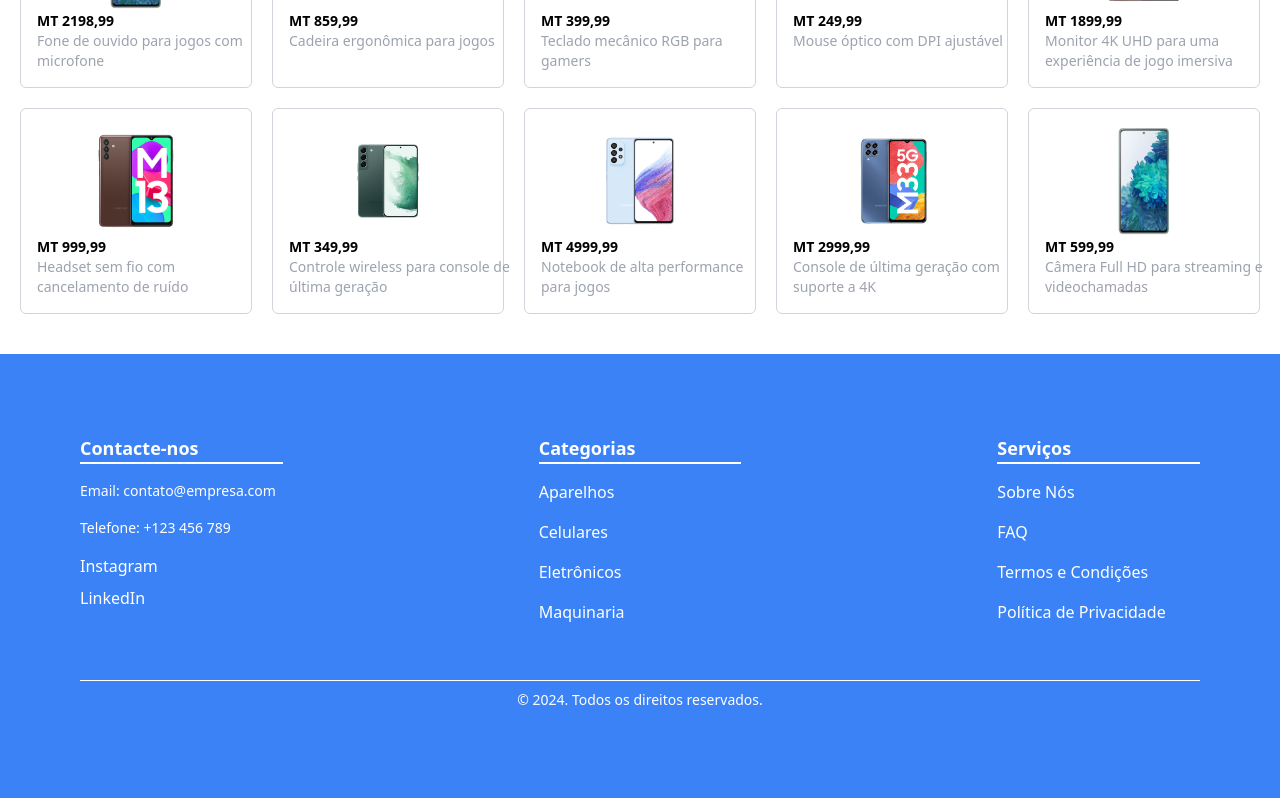
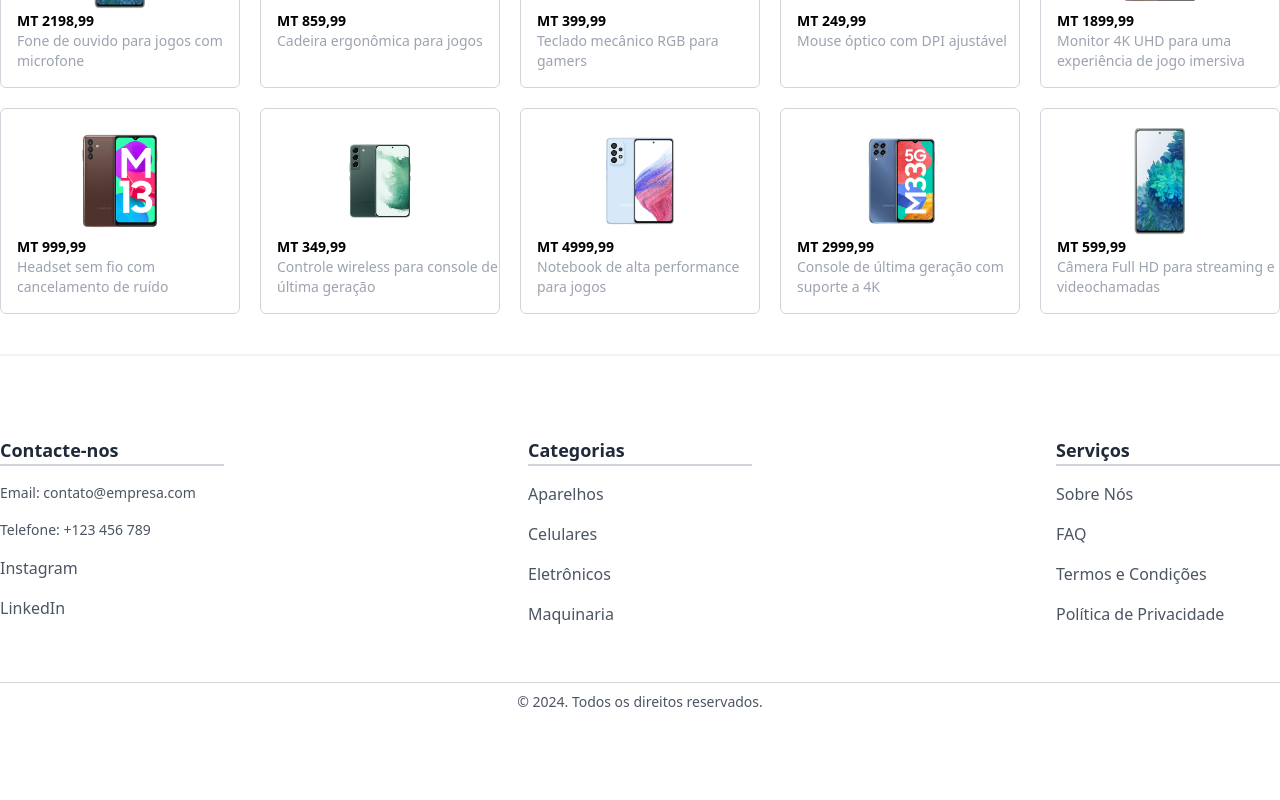
Before and after one commit to anchaapedro/area_commerce, a Nuxt app: page / in a window 1280 px wide. Shown: the part 626-1426 px from the top of the page. Built offline with nearby package versions, Linux system fonts and the light colour scheme.

Commit message:
improve footer

```diff
--- a/components/layout/Topbar.vue
+++ b/components/layout/Topbar.vue
@@ -1,5 +1,5 @@
 <template>
-  <nav class="bg-white p-6 shadow-md border-b-2">
+  <nav class="bg-white p-6 shadow-sm border-b-2">
     <div class="container mx-auto flex justify-between items-center">
       <div class="text-white text-xl font-bold">
         <router-link to="/" class="text-blue-500 hover:text-blue-800"
@@ -10,7 +10,7 @@
       <div class="flex divide-x-2">
         <router-link
           to="/sign-up"
-          class="px-4 py-2 rounded hover:bg-gray-100 transition duration-300 flex flex-row gap-3"
+          class="px-4 py-2 rounded hover:text-[#008ECC] transition duration-300 flex flex-row gap-3"
           active-class="bg-blue-600"
         >
           <div class="text-blue-400">
@@ -21,7 +21,7 @@
         </router-link>
         <router-link
           to="/sign-up"
-          class="px-4 py-2 rounded hover:bg-gray-100 transition duration-300 flex flex-row gap-3"
+          class="px-4 py-2 rounded hover:text-[#008ECC] transition duration-300 flex flex-row gap-3"
           active-class="bg-blue-600"
         >
           <div class="text-blue-400">
--- a/components/layout/downbar.vue
+++ b/components/layout/downbar.vue
@@ -1,146 +1,89 @@
 <template>
   <footer
-    class="bg-blue-500 w-full px-4 py-20  md:space-y-0 md:px-20 flex flex-col items-center"
+    class="bg-white w-full py-20 md:space-y-0 flex flex-col items-center border-t-2 border-gray-100"
   >
     <div
-      class="w-full flex flex-col md:flex-row justify-between space-y-5 md:space-y-0 md:space-x-64 mb-14"
+      class="w-full flex flex-col md:flex-row justify-between space-y-5 md:space-y-0 mb-14"
     >
       <div
-        class="flex flex-col space-y-4 lg:w-44 xl:w-56 2xl:w-50 text-white"
+        v-for="section in footerSections"
+        :key="section.title"
+        class="flex flex-col space-y-4 lg:w-44 xl:w-56 2xl:w-50 text-gray-800"
       >
         <h4
-          class="text-base lg:text-lg font-semibold border-b-2 border-footer-default"
+          class="text-base lg:text-lg font-semibold border-b-2 border-gray-300"
         >
-          Contacte-nos
+          {{ section.title }}
         </h4>
         <div class="flex flex-col space-y-4">
-          <p class="text-footer-gray">
-            Email: contato@empresa.com
-          </p>
-          <p class="text-footer-gray">
-           Telefone: +123 456 789
-          </p>
-          <div class="flex flex-col space-y-2">
+          <div v-for="item in section.items" :key="item.text">
             <a
-              href="https://www.instagram.com/empresa/"
+              v-if="item.link"
+              :href="item.link"
               target="_blank"
-              class="text-footer-gray flex items-center hover:text-purple-default hover:font-semibold"
+              class="text-gray-600 hover:text-[#008ECC] hover:font-bold"
             >
-              Instagram
+              {{ item.text }}
             </a>
-            <a
-              href="https://www.linkedin.com/company/empresa/"
-              target="_blank"
-              class="text-footer-gray flex items-center hover:text-purple-default hover:font-semibold"
+            <NuxtLink
+              v-else-if="item.route"
+              :to="item.route"
+              class="text-gray-600 hover:text-[#008ECC] hover:font-bold"
             >
-              LinkedIn
-            </a>
+              {{ item.text }}
+            </NuxtLink>
+            <p v-else class="text-gray-600">{{ item.text }}</p>
           </div>
         </div>
       </div>
-
-      <div
-        class="flex flex-col space-y-4 lg:w-44 xl:w-56 2xl:w-50 text-white"
-      >
-        <h4
-          class="text-base lg:text-lg font-semibold border-b-2 border-footer-default"
-        >
-          Categorias
-        </h4>
-        <div class="flex flex-col space-y-4">
-          <NuxtLink
-            to="/aparelhos"
-            class="text-footer-gray flex items-center hover:text-purple-default hover:font-bold"
-          >
-            Aparelhos
-          </NuxtLink>
-
-          <NuxtLink
-            to="/celulares"
-            class="text-footer-gray flex items-center hover:text-purple-default hover:font-bold"
-          >
-            Celulares
-          </NuxtLink>
-
-          <NuxtLink
-            to="/eletronicos"
-            class="text-footer-gray flex items-center hover:text-purple-default hover:font-bold"
-          >
-            Eletrônicos
-          </NuxtLink>
-
-          <NuxtLink
-            to="/maquinaria"
-            class="text-footer-gray flex items-center hover:text-purple-default hover:font-bold"
-          >
-            Maquinaria
-          </NuxtLink>
-        </div>
-      </div>
-
-      <div
-        class="flex flex-col space-y-4 lg:w-44 xl:w-56 2xl:w-50 text-white"
-      >
-        <h4
-          class="text-base lg:text-lg font-semibold border-b-2 border-footer-default"
-        >
-          Serviços
-        </h4>
-        <div class="flex flex-col space-y-4">
-          <NuxtLink
-            to="/sobre-nos"
-            class="text-footer-gray flex items-center hover:text-purple-default hover:font-bold"
-          >
-            Sobre Nós
-          </NuxtLink>
-
-          <NuxtLink
-            to="/faq"
-            class="text-footer-gray flex items-center hover:text-purple-default hover:font-bold"
-          >
-            FAQ
-          </NuxtLink>
-
-          <NuxtLink
-            to="/termos-condicoes"
-            class="text-footer-gray flex items-center hover:text-purple-default hover:font-bold"
-          >
-            Termos e Condições
-          </NuxtLink>
-
-          <NuxtLink
-            to="/politica-privacidade"
-            class="text-footer-gray flex items-center hover:text-purple-default hover:font-bold"
-          >
-            Política de Privacidade
-          </NuxtLink>
-        </div>
-      </div>
     </div>
-    <hr class="w-full border-footer-default " />
-    <div class="text-white text-center p-2 mt-5">
+    <hr class="w-full border-gray-300" />
+    <div class="text-gray-600 text-center p-2 mt-5">
       <p>&copy; {{ year }}. Todos os direitos reservados.</p>
     </div>
   </footer>
 </template>
 
 <script lang="ts">
-import Vue from 'vue'
+import Vue from "vue";
 export default Vue.extend({
-  name: 'downbar',
+  name: "downbar",
   data() {
     return {
-      year: new Date().getFullYear()
-    }
-  }
-})
+      year: new Date().getFullYear(),
+      footerSections: [
+        {
+          title: "Contacte-nos",
+          items: [
+            { text: "Email: contato@empresa.com" },
+            { text: "Telefone: +123 456 789" },
+            { text: "Instagram", link: "https://www.instagram.com/empresa/" },
+            {
+              text: "LinkedIn",
+              link: "https://www.linkedin.com/company/empresa/",
+            },
+          ],
+        },
+        {
+          title: "Categorias",
+          items: [
+            { text: "Aparelhos", route: "/aparelhos" },
+            { text: "Celulares", route: "/celulares" },
+            { text: "Eletrônicos", route: "/eletronicos" },
+            { text: "Maquinaria", route: "/maquinaria" },
+          ],
+        },
+        {
+          title: "Serviços",
+          items: [
+            { text: "Sobre Nós", route: "/sobre-nos" },
+            { text: "FAQ", route: "/faq" },
+            { text: "Termos e Condições", route: "/termos-condicoes" },
+            { text: "Política de Privacidade", route: "/politica-privacidade" },
+          ],
+        },
+      ],
+    };
+  },
+});
 </script>
-
-<style scoped>
-.text-footer-gray {
-  color: #ffffff;
-}
-.border-footer-default {
-  border-color: #ffffff;
-}
-</style>
--- a/layouts/default.vue
+++ b/layouts/default.vue
@@ -1,10 +1,10 @@
 <template>
   <div class="flex flex-wrap lg:flex-row min-h-screen antialised">
     <topbar class="w-full fixed top-0 left-0 z-30" />
-    <main class="flex flex-col mx-auto container px-5">
+    <main class="flex flex-col mx-auto container max-sm:px-5">
       <nuxt />
+      <downbar class="w-full" />
     </main>
-    <downbar class="w-full" />
   </div>
 </template>
 
@@ -16,7 +16,7 @@ export default {
   name: "Default",
   components: {
     Topbar,
-    downbar
+    downbar,
   },
 };
 </script>
```
Also changed, not shown: components/layout/MenuButton.vue (+5 -5 lines).
